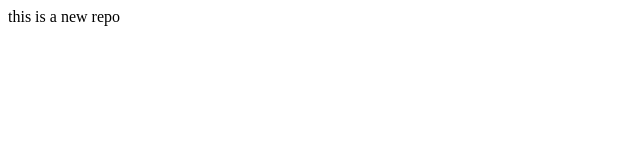
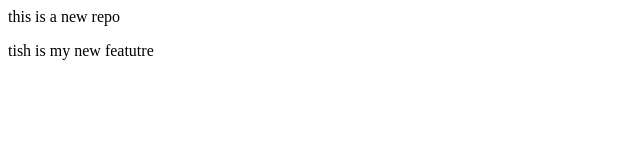
Before and after one commit to vikas2209v-prog/localrepo, a plain HTML site: page index.html in a window 1280 px wide. Shown: the whole page, without its empty margins (0-640 px from the left). Drawn offline with Linux system fonts and the light colour scheme.

Commit message:
new feature

```diff
--- a/index.html
+++ b/index.html
@@ -1 +1,2 @@
 <p>this is a new repo</p>
+<p>tish is my new featutre</p>
```
